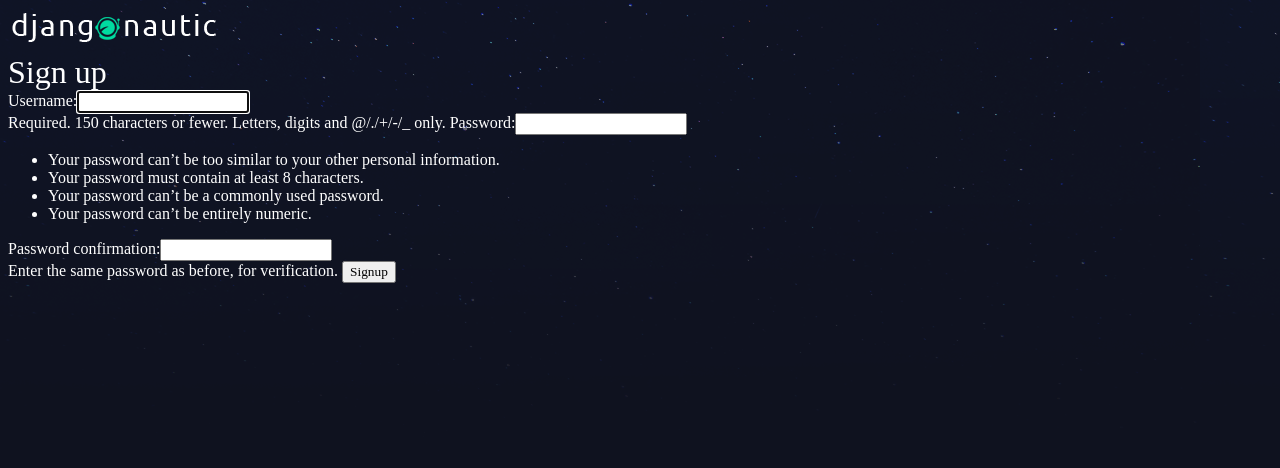
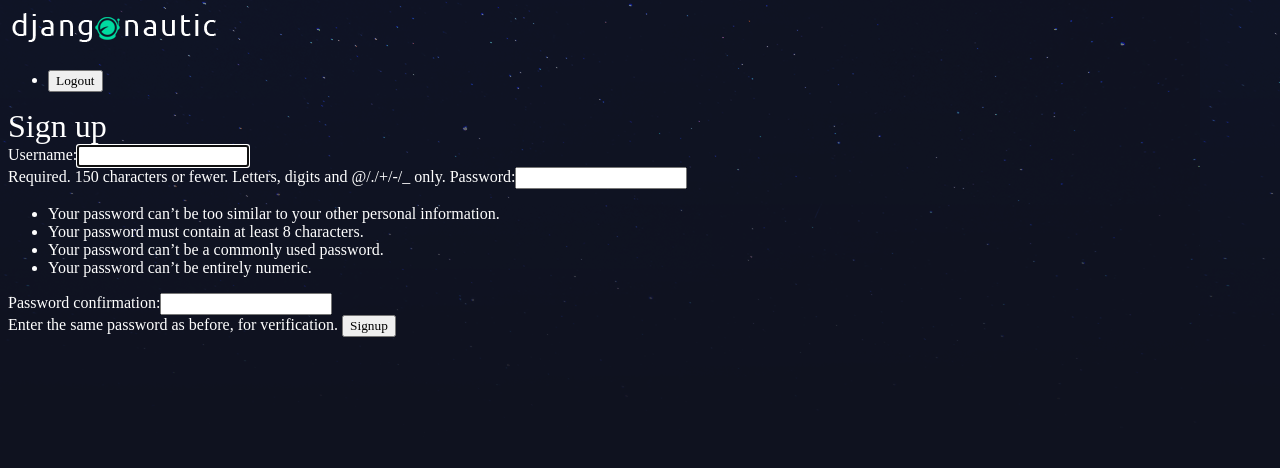
Before and after one commit to aconcan/django-website, a Django app: page /accounts/signup/ in a window 1280 px wide. Shown: the top 468 px of the page. Run offline with Django 3.2, Linux system fonts and the light colour scheme.

Commit message:
added logout functionality and button to base_layout.html

```diff
--- a/webapp2/accounts/urls.py
+++ b/webapp2/accounts/urls.py
@@ -6,4 +6,5 @@ app_name = 'accounts'
 urlpatterns = [
     path('signup/', views.signup_view, name='signup'),
     path('login/', views.login_view, name='login'),
+    path('logout/', views.logout_view, name='logout'),
 ]
--- a/webapp2/accounts/views.py
+++ b/webapp2/accounts/views.py
@@ -1,6 +1,6 @@
 from django.shortcuts import render, redirect
 from django.contrib.auth.forms import UserCreationForm, AuthenticationForm
-from django.contrib.auth import login
+from django.contrib.auth import login, logout
 
 # Fired every time a request hits the 'signup/' URL
 # Need to differentiate between POST and GET requests
@@ -37,3 +37,10 @@ def login_view(request):
         form = AuthenticationForm()
 
     return render(request, 'accounts/login.html', { 'form': form })
+
+
+def logout_view(request):
+    # Detects the POST request sent from button click
+    if request.method == 'POST':
+        logout(request)
+        return redirect('articles:list')
--- a/webapp2/templates/base_layout.html
+++ b/webapp2/templates/base_layout.html
@@ -14,6 +14,17 @@
     <div class='wrapper'>
         <!-- Logo will link to the list URL -->
         <h1><a href="{% url 'articles:list' %}"><img src="{% static 'logo.png' %}"/></a></h1>
+        <nav>
+            <ul>
+                <li>
+                    <!-- When user clicks submit, a POST request will be sent to logout_view -->
+                    <form class='logout-link' action='{% url "accounts:logout" %}' method='post'>
+                        {% csrf_token %}
+                        <button type='submit'>Logout</button>
+                    </form>
+                </li>
+            </ul>
+        </nav>
         <!-- Individual template content will go here -->
         {% block content %}
 
```
Also changed, not shown: webapp2/db.sqlite3.
